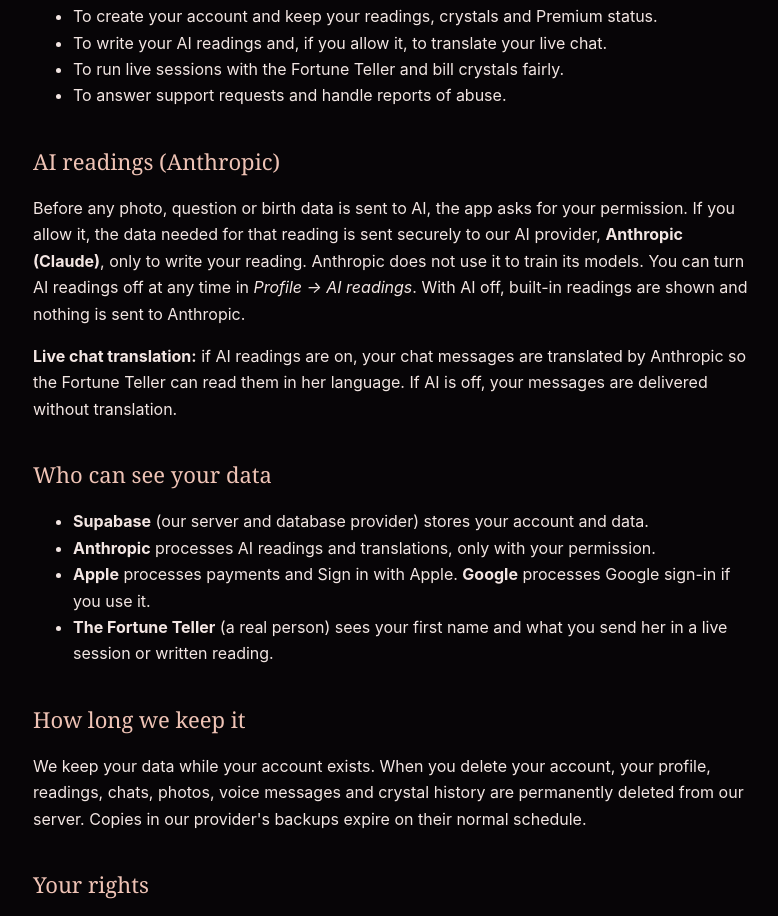
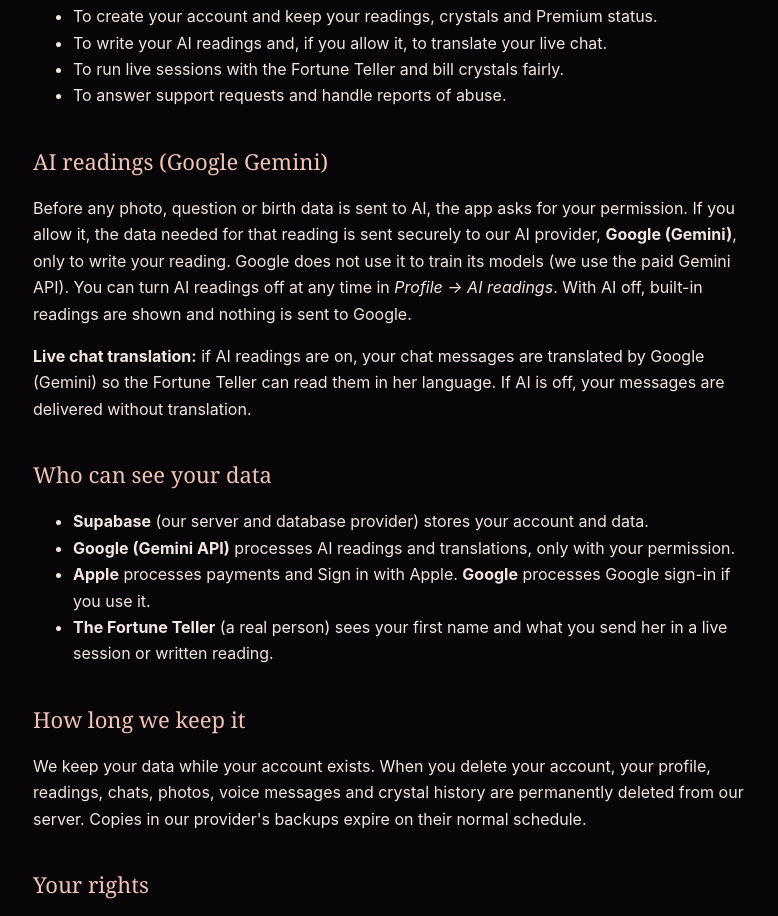
Before and after one commit to terlanhacizade/kismet-legal, a plain HTML site: page privacy.html in a window 1280 px wide. Shown: the part 896-1812 px from the top of the page, without its empty margins (247-1025 px from the left). Drawn offline with Linux system fonts and the light colour scheme.

Commit message:
Add files via upload

```diff
--- a/privacy.html
+++ b/privacy.html
@@ -43,14 +43,14 @@
   <li>To answer support requests and handle reports of abuse.</li>
 </ul>
 
-<h2>AI readings (Anthropic)</h2>
-<p>Before any photo, question or birth data is sent to AI, the app asks for your permission. If you allow it, the data needed for that reading is sent securely to our AI provider, <strong>Anthropic (Claude)</strong>, only to write your reading. Anthropic does not use it to train its models. You can turn AI readings off at any time in <em>Profile → AI readings</em>. With AI off, built-in readings are shown and nothing is sent to Anthropic.</p>
-<p><strong>Live chat translation:</strong> if AI readings are on, your chat messages are translated by Anthropic so the Fortune Teller can read them in her language. If AI is off, your messages are delivered without translation.</p>
+<h2>AI readings (Google Gemini)</h2>
+<p>Before any photo, question or birth data is sent to AI, the app asks for your permission. If you allow it, the data needed for that reading is sent securely to our AI provider, <strong>Google (Gemini)</strong>, only to write your reading. Google does not use it to train its models (we use the paid Gemini API). You can turn AI readings off at any time in <em>Profile → AI readings</em>. With AI off, built-in readings are shown and nothing is sent to Google.</p>
+<p><strong>Live chat translation:</strong> if AI readings are on, your chat messages are translated by Google (Gemini) so the Fortune Teller can read them in her language. If AI is off, your messages are delivered without translation.</p>
 
 <h2>Who can see your data</h2>
 <ul>
   <li><strong>Supabase</strong> (our server and database provider) stores your account and data.</li>
-  <li><strong>Anthropic</strong> processes AI readings and translations, only with your permission.</li>
+  <li><strong>Google (Gemini API)</strong> processes AI readings and translations, only with your permission.</li>
   <li><strong>Apple</strong> processes payments and Sign in with Apple. <strong>Google</strong> processes Google sign-in if you use it.</li>
   <li><strong>The Fortune Teller</strong> (a real person) sees your first name and what you send her in a live session or written reading.</li>
 </ul>
```
